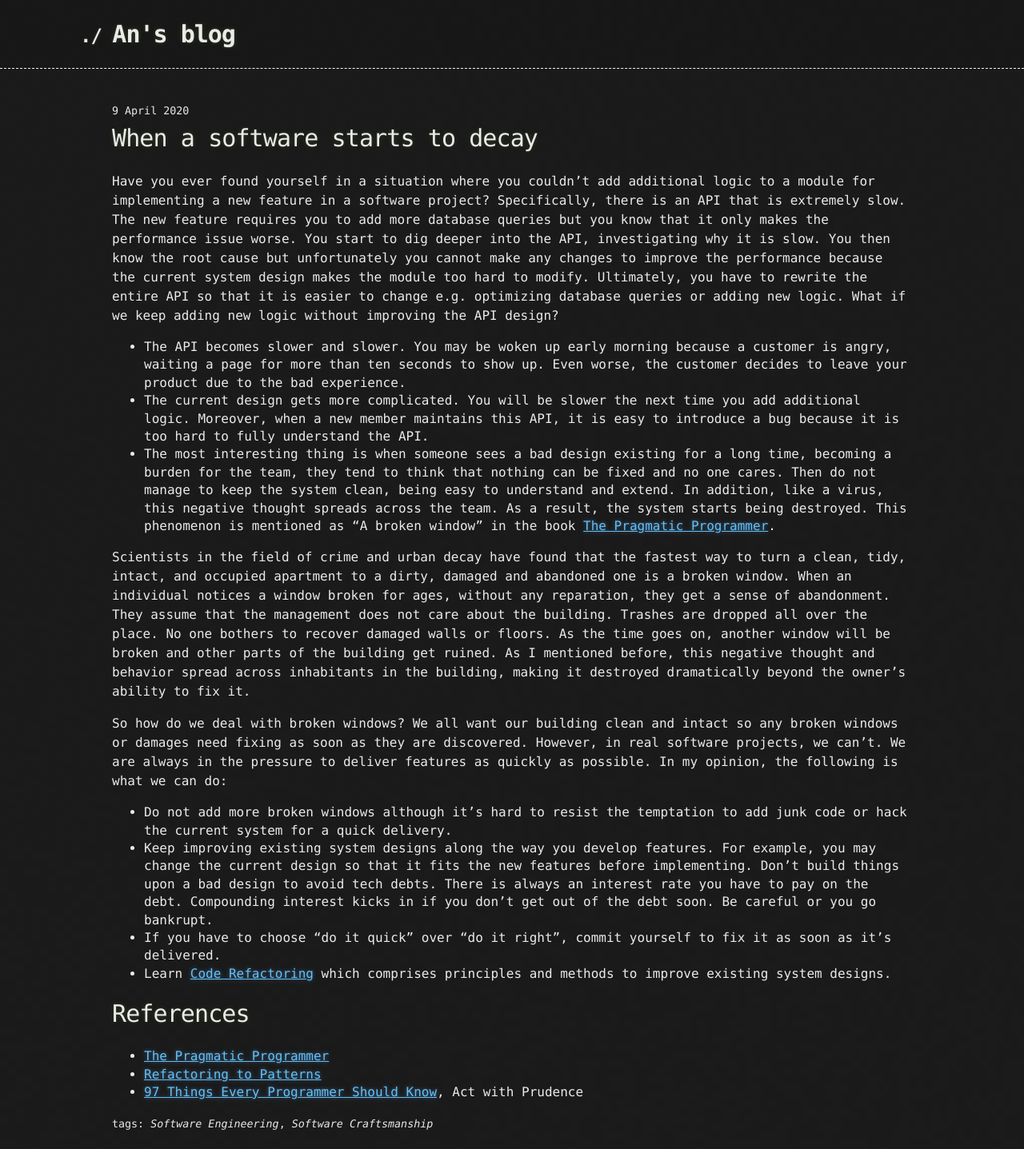
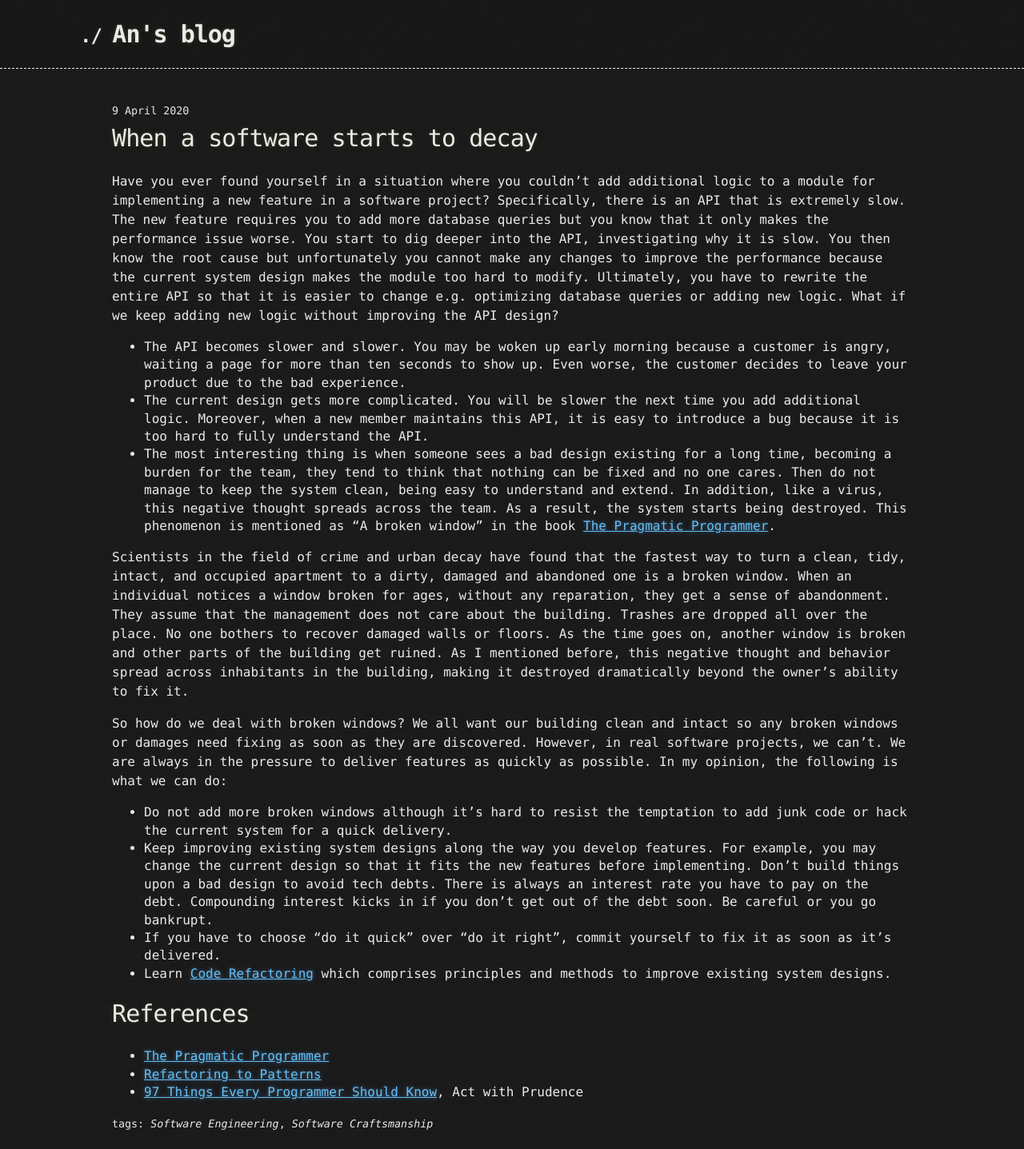
Before and after one commit to anlnt/anlnt.github.io, a Jekyll site: the page built from _posts/2020-04-09-when-a-software-start-to-decay.markdown, in a window 1280 px wide. Shown: the whole page at 80% size. Built offline with Jekyll 4.4.1, drawn with Linux system fonts in a browser that asks for light colours.

Commit message:
Update 2020-04-09-when-a-software-start-to-decay.markdown

```diff
--- a/_posts/2020-04-09-when-a-software-start-to-decay.markdown
+++ b/_posts/2020-04-09-when-a-software-start-to-decay.markdown
@@ -10,7 +10,7 @@ Have you ever found yourself in a situation where you couldn’t add additional
 - The current design gets more complicated. You will be slower the next time you add additional logic. Moreover, when a new member maintains this API, it is easy to introduce a bug because it is too hard to fully understand the API.
 - The most interesting thing is when someone sees a bad design existing for a long time, becoming a burden for the team, they tend to think that nothing can be fixed and no one cares. Then do not manage to keep the system clean, being easy to understand and extend. In addition, like a virus, this negative thought spreads across the team. As a result, the system starts being destroyed. This phenomenon is mentioned as “A broken window” in the book [The Pragmatic Programmer](https://www.amazon.com/Pragmatic-Programmer-special-David-Thomas/dp/0135957052/).
 
-Scientists in the field of crime and urban decay have found that the fastest way to turn a clean, tidy, intact, and occupied apartment to a dirty, damaged and abandoned one is a broken window. When an individual notices a window broken for ages, without any reparation, they get a sense of abandonment. They assume that the management does not care about the building. Trashes are dropped all over the place. No one bothers to recover damaged walls or floors. As the time goes on, another window will be broken and other parts of the building get ruined. As I mentioned before, this negative thought and behavior spread across inhabitants in the building, making it destroyed dramatically beyond the owner’s ability to fix it.
+Scientists in the field of crime and urban decay have found that the fastest way to turn a clean, tidy, intact, and occupied apartment to a dirty, damaged and abandoned one is a broken window. When an individual notices a window broken for ages, without any reparation, they get a sense of abandonment. They assume that the management does not care about the building. Trashes are dropped all over the place. No one bothers to recover damaged walls or floors. As the time goes on, another window is broken and other parts of the building get ruined. As I mentioned before, this negative thought and behavior spread across inhabitants in the building, making it destroyed dramatically beyond the owner’s ability to fix it.
 
 So how do we deal with broken windows? We all want our building clean and intact so any broken windows or damages need fixing as soon as they are discovered. However, in real software projects, we can’t. We are always in the pressure to deliver features as quickly as possible. In my opinion, the following is what we can do:
 - Do not add more broken windows although it’s hard to resist the temptation to add junk code or hack the current system for a quick delivery.
```
